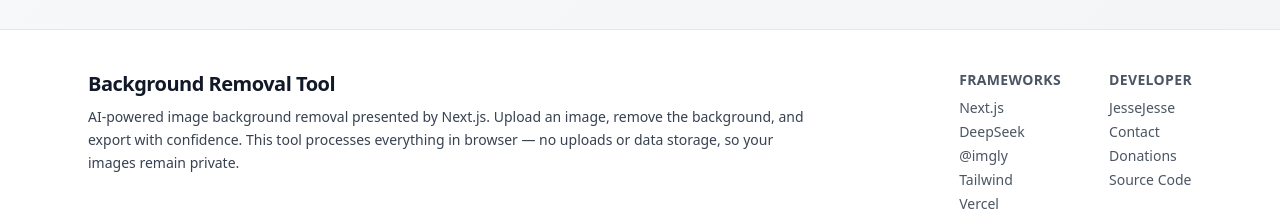
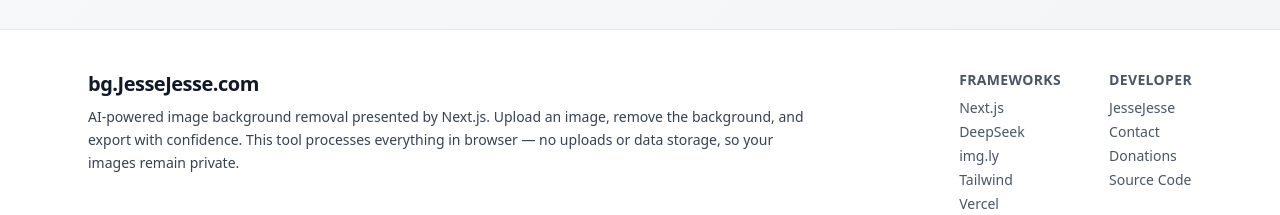
Before and after one commit to sudo-self/ai-bg-removal, a Next.js app: page / in a window 1280 px wide. Shown: the part 931-1146 px from the top of the page. Built offline with nearby package versions, Linux system fonts and the light colour scheme.

Commit message:
Update Footer.js

```diff
--- a/Components/Footer.js
+++ b/Components/Footer.js
@@ -19,7 +19,7 @@
       <div className="max-w-6xl mx-auto px-6 py-10">
         <div className="flex flex-col md:flex-row md:justify-between md:items-start space-y-8 md:space-y-0">
           <div className="md:w-2/3 text-gray-700 dark:text-gray-300">
-            <h3 className="text-xl font-semibold mb-2 text-gray-900 dark:text-white">Background Removal Tool</h3>
+            <h3 className="text-xl font-semibold mb-2 text-gray-900 dark:text-white">bg.JesseJesse.com</h3>
             <p className="text-sm leading-relaxed">
               AI-powered image background removal presented by Next.js. Upload an image, remove the background, and export with confidence.
               This tool processes everything in browser — no uploads or data storage, so your images remain private.
@@ -42,7 +42,7 @@
                 </li>
                 <li>
                   <a href="https://img.ly/showcases/cesdk/background-removal/web" target="_blank" rel="noopener noreferrer" className="hover:text-blue-500 dark:hover:text-blue-400 transition">
-                    @imgly
+                    img.ly
                   </a>
                 </li>
                 <li>
@@ -88,7 +88,7 @@
 
         <div className="mt-10 pt-6 border-t border-gray-200 dark:border-gray-700 flex flex-col md:flex-row justify-between items-center text-gray-500 dark:text-gray-400 text-xs">
           <p>
-            © <span className="current-year">2023</span>&nbsp;&nbsp;bg.JesseJesse.com
+            © <span className="current-year">2023</span>&nbsp;JesseJesse.com
           </p>
           <div className="mt-3 md:mt-0 text-center md:text-right">
             <a href="https://bg.jessejesse.com" target="_blank" rel="noopener noreferrer" className="hover:underline">
```
